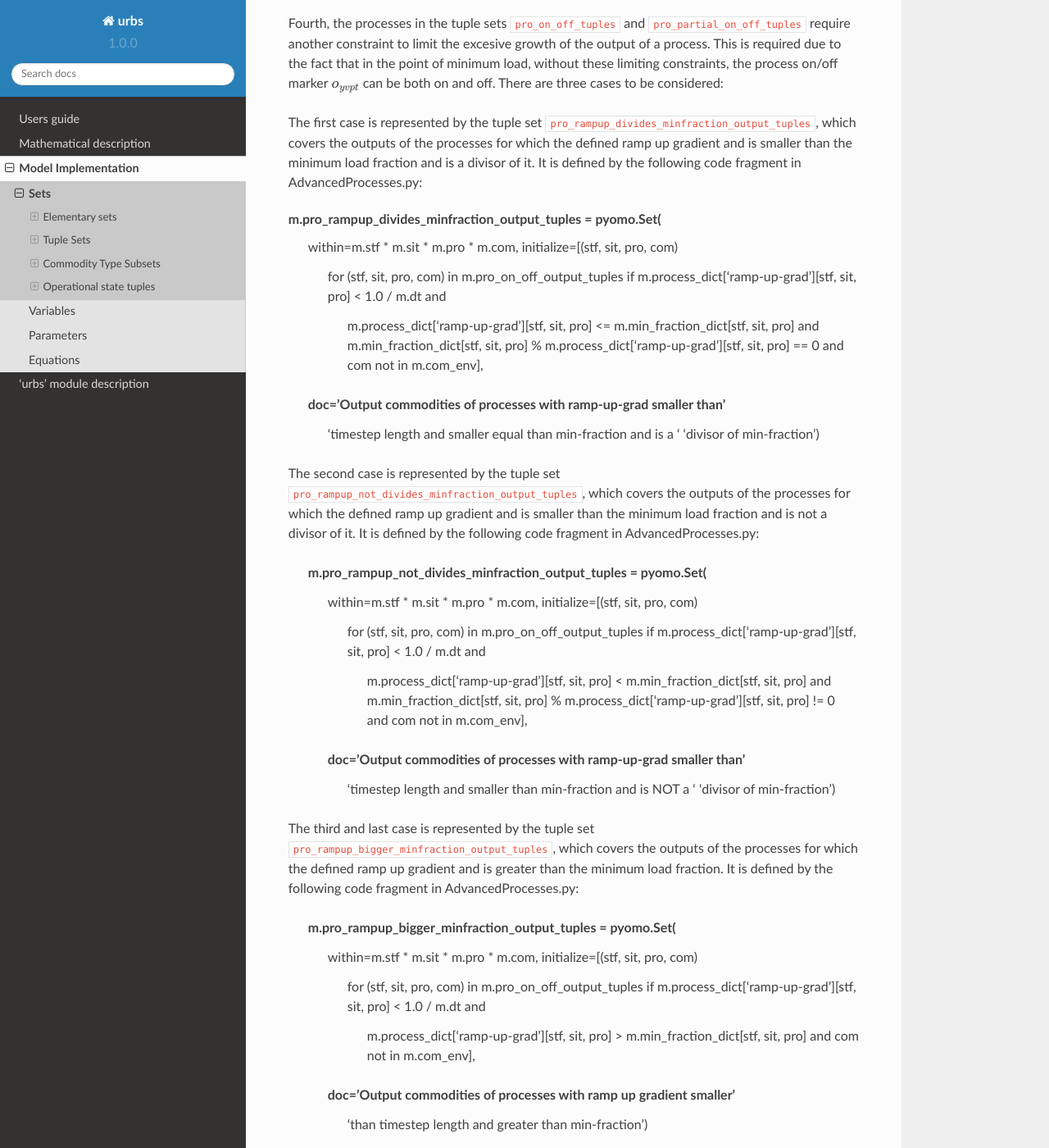
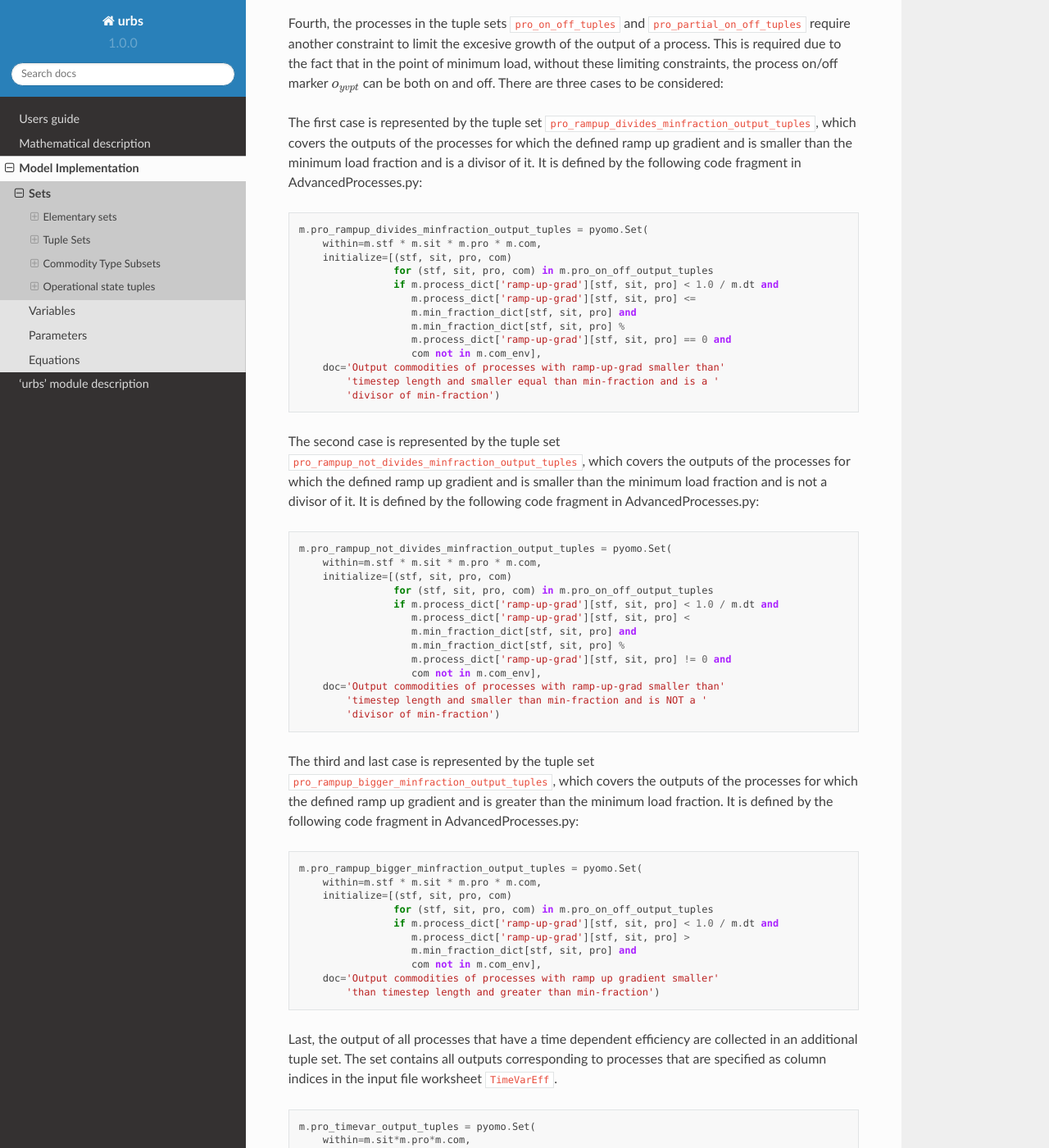
Before and after one commit to tum-ens/urbs, a Sphinx documentation site: the page built from doc/implementdoc/sets.rst, in a window 1280 px wide and 1400 px high, scrolled down 11555 px. Shown: the whole window at 82% size. Built offline with Sphinx 7.4.7 and the Read the Docs theme 2.0.0, drawn with Linux system fonts in a browser that asks for light colours.

Commit message:
Update sets.rst
Forgot spaces and points

```diff
--- a/doc/implementdoc/sets.rst
+++ b/doc/implementdoc/sets.rst
@@ -641,7 +641,9 @@ processes for which the defined ramp up gradient and is smaller than the minimum
 load fraction and is a divisor of it. It is defined by the following code fragment
 in AdvancedProcesses.py:
 
-m.pro_rampup_divides_minfraction_output_tuples = pyomo.Set(
+::
+
+        m.pro_rampup_divides_minfraction_output_tuples = pyomo.Set(
             within=m.stf * m.sit * m.pro * m.com,
             initialize=[(stf, sit, pro, com)
                         for (stf, sit, pro, com) in m.pro_on_off_output_tuples
@@ -660,6 +662,8 @@ The second case is represented by the tuple set
 processes for which the defined ramp up gradient and is smaller than the minimum
 load fraction and is not a divisor of it. It is defined by the following code fragment
 in AdvancedProcesses.py:
+
+::
 
         m.pro_rampup_not_divides_minfraction_output_tuples = pyomo.Set(
             within=m.stf * m.sit * m.pro * m.com,
@@ -681,6 +685,8 @@ processes for which the defined ramp up gradient and is greater than the minimum
 load fraction. It is defined by the following code fragment
 in AdvancedProcesses.py:
 
+::
+
         m.pro_rampup_bigger_minfraction_output_tuples = pyomo.Set(
             within=m.stf * m.sit * m.pro * m.com,
             initialize=[(stf, sit, pro, com)
@@ -696,6 +702,7 @@ Last, the output of all processes that have a time dependent efficiency are
 collected in an additional tuple set. The set contains all outputs
 corresponding to processes that are specified as column indices in the input
 file worksheet ``TimeVarEff``.
+
 ::
 
     m.pro_timevar_output_tuples = pyomo.Set(
```
